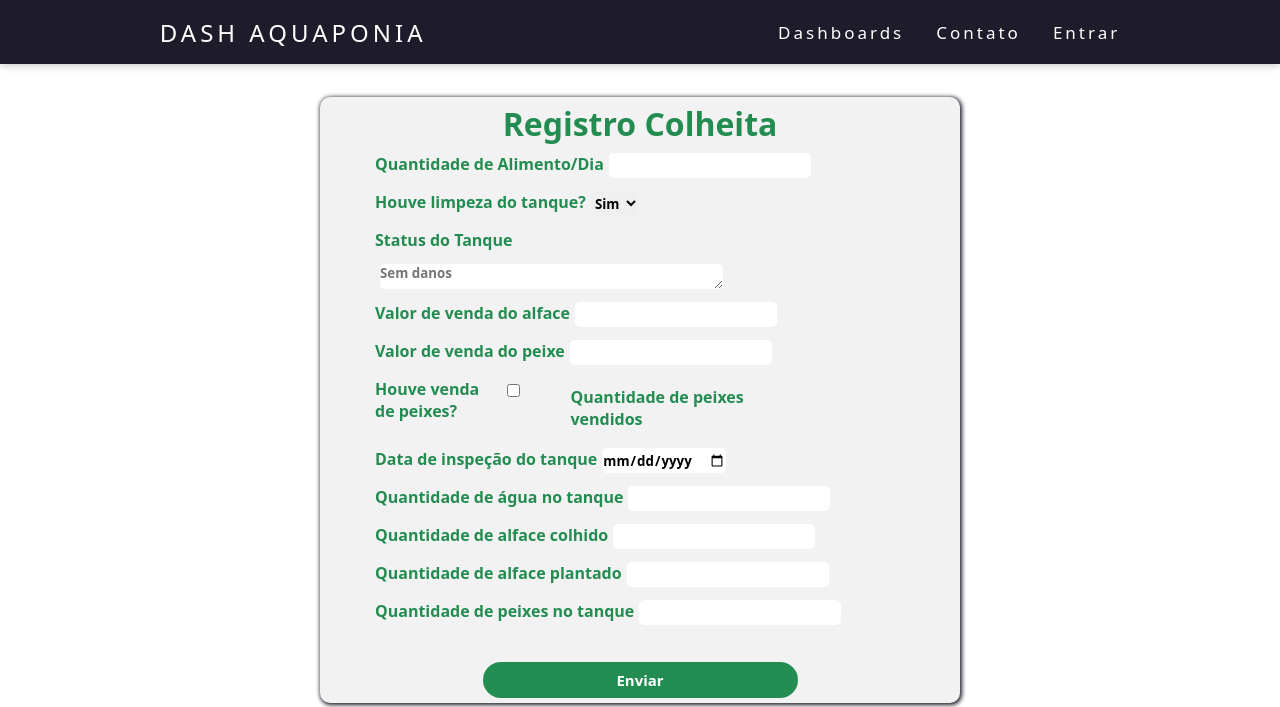
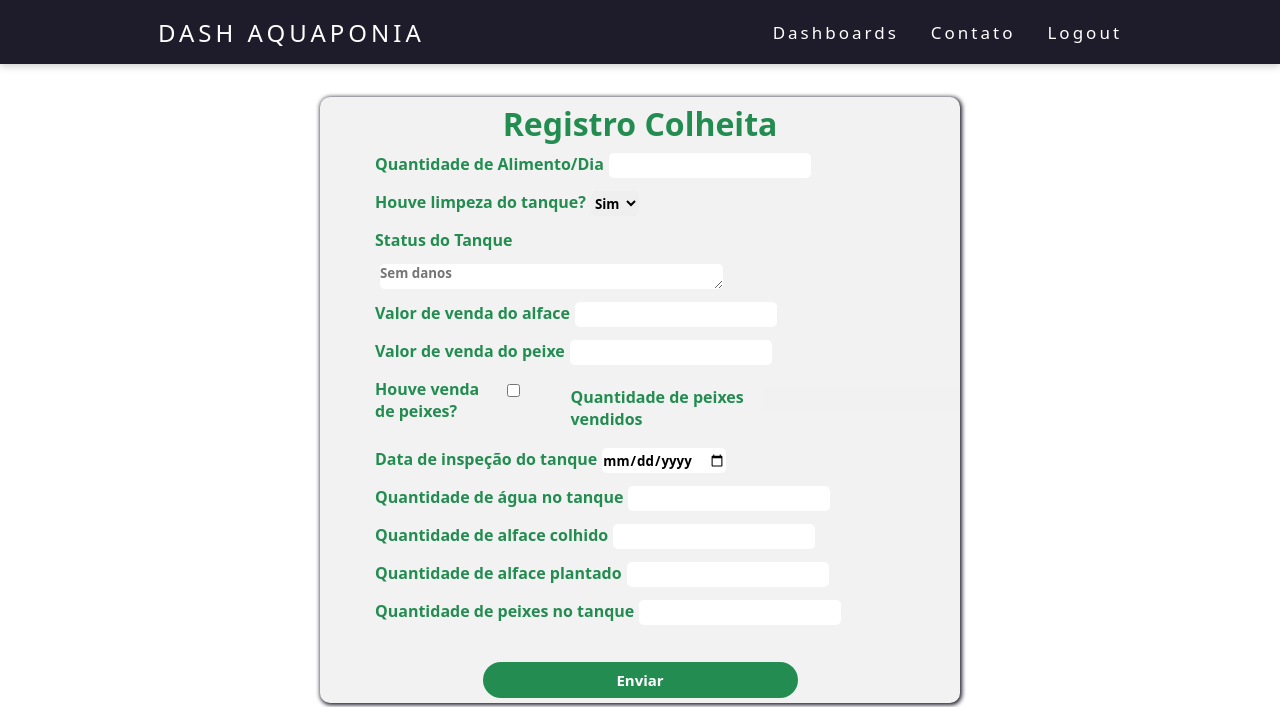
Before and after one commit to thainazanfolin/DashAquaponia, a Django app: page /registro/ in a window 1280 px wide. Shown: the top 707 px of the page. Run offline with Django 4.2, Linux system fonts and the light colour scheme; data that the repository does not hold is empty; some libraries are stand-ins or nearby versions.

Commit message:
Removing Entrar and adding Logout button

```diff
--- a/DashAquaponia/templates/contato.html
+++ b/DashAquaponia/templates/contato.html
@@ -23,7 +23,7 @@
             <ul class="nav-list">
                 <li><a href="dash">Dashboards</a></li>
                 <li><a href="contato">Contato</a></li>
-                <li><a href="">Entrar</a></li>
+                <li class="nav-item"><a href="{% url 'DashAquaponia:logout' %}">Logout</a></li>
             </ul>
 
             <!-- <div class="btn-expandir">
--- a/DashAquaponia/templates/dash.html
+++ b/DashAquaponia/templates/dash.html
@@ -29,7 +29,7 @@
             <ul class="nav-list">
                 <li class="nav-item"><a href="/registro">Registro</a></li>
                 <li class="nav-item"><a href="contato">Contato</a></li>
-                <li class="nav-item"><a href="">Entrar</a></li>
+                <li class="nav-item"><a href="{% url 'DashAquaponia:logout' %}">Logout</a></li>
             </ul>
 
             <!-- <div class="btn-expandir">
--- a/DashAquaponia/templates/registro.html
+++ b/DashAquaponia/templates/registro.html
@@ -27,7 +27,7 @@
         <ul class="nav-list">
             <li class="nav-item"><a href="/dash">Dashboards</a></li>
             <li class="nav-item"><a href="contato">Contato</a></li>
-            <li class="nav-item"><a href="">Entrar</a></li>
+            <li class="nav-item"><a href="{% url 'DashAquaponia:logout' %}">Logout</a></li>
         </ul>
 
         <!-- <div class="btn-expandir">
```
Also changed, not shown: DashAquaponia/views.py (line endings or trailing spaces).
